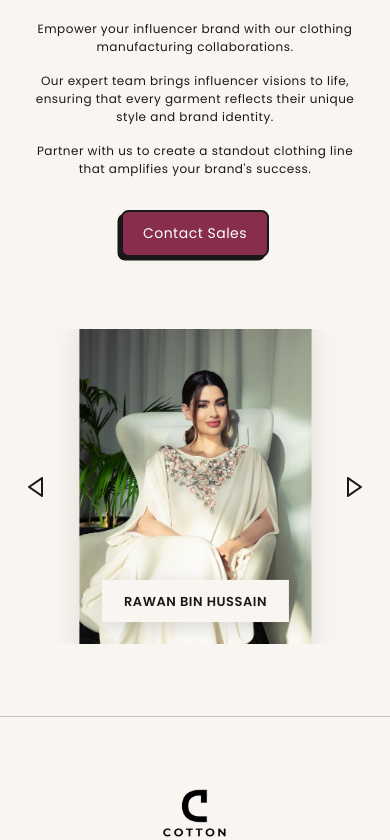
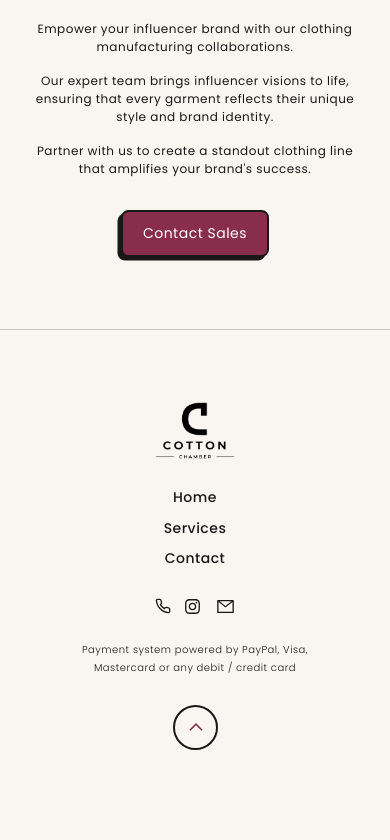
Before and after one commit to CottonChamber/Website, a Next.js app: page /services in a window 390 px wide. Shown: the part 3257-4097 px from the top of the page. After the commit the page ends 4071 px from the top, so only its background shows below. Built offline with nearby package versions, Linux system fonts and the light colour scheme.

Commit message:
Influencer Collaborations Section Change

```diff
--- a/app/components/InfluencersCollaborations.js
+++ b/app/components/InfluencersCollaborations.js
@@ -6,8 +6,6 @@ import ImagesSlider from "./ImagesSlider";
 const InfluencersCollaborations = () => {
   return (
     <div className={styles.influencers_collaborations}>
-      <div className={styles.content}>
-        <div className={styles.text}>
       <h2>Build your brand with our influencer collaborations</h2>
       <div className={styles.divider}></div>
       <p>
@@ -15,21 +13,17 @@ const InfluencersCollaborations = () => {
         collaborations.
       </p>
       <p>
-            Our expert team brings influencer visions to life, ensuring that
-            every garment reflects their unique style and brand identity.
+        Our expert team brings influencer visions to life, ensuring that every
+        garment reflects their unique style and brand identity.
       </p>
       <p>
-            Partner with us to create a standout clothing line that amplifies
-            your brand's success.
+        Partner with us to create a standout clothing line that amplifies your
+        brand's success.
       </p>
       <button className="primary_button">
         <Link href="/contact">Contact Sales</Link>
       </button>
     </div>
-
-        <ImagesSlider />
-      </div>
-    </div>
   );
 };
 
--- a/app/styles/Services.module.scss
+++ b/app/styles/Services.module.scss
@@ -159,22 +159,16 @@
 }
 
 .influencers_collaborations {
-  display: grid;
-  place-items: center;
+  display: flex;
+  flex-direction: column;
+  align-items: center;
+  text-align: center;
 
-  .content {
-    width: 100%;
-    max-width: 1000px;
-    display: flex;
-    justify-content: space-between;
-
-    .text {
   h2 {
-        text-align: left;
     font-size: 32px;
     line-height: 44px;
     font-weight: 700;
-        max-width: 22ch;
+    max-width: 35ch;
     font-family: "Montserrat", sans-serif;
     text-transform: uppercase;
   }
@@ -188,72 +182,11 @@
 
   p {
     padding-bottom: 1.5rem;
-        max-width: 40ch;
+    max-width: 52ch;
   }
 
   button {
     margin-top: 1.25rem;
-      }
-    }
-
-    .slider {
-      position: relative;
-      display: flex;
-      justify-content: center;
-      align-items: center;
-      width: 485px;
-      user-select: none;
-
-      .slide {
-        display: flex;
-        align-items: center;
-        opacity: 0;
-        transition-duration: 1s ease;
-      }
-      .active_slide {
-        opacity: 1;
-        transition-duration: 0.5s;
-        transform: scale(1.08);
-      }
-
-      .image {
-        position: relative;
-        display: grid;
-        place-items: center;
-        width: 350px;
-        height: 485px;
-        box-shadow: 0 7.5px 25px rgba(0, 0, 0, 0.15);
-
-        img {
-          object-fit: cover;
-        }
-
-        .name {
-          text-align: center;
-          text-transform: uppercase;
-          font-weight: 600;
-          position: absolute;
-          bottom: 2.5rem;
-          padding: 1rem 2rem;
-          background-color: #f9f6f2;
-          box-shadow: 0 5px 20px rgba(0, 0, 0, 0.15);
-        }
-      }
-
-      svg {
-        cursor: pointer;
-        position: absolute;
-        width: 32px;
-        height: 32px;
-        color: #181818;
-      }
-      .left_button {
-        left: 0;
-      }
-      .right_button {
-        right: 0;
-      }
-    }
   }
 }
 
@@ -357,14 +290,9 @@
   }
 
   .influencers_collaborations {
-    .content {
-      max-width: 800px;
-
-      .text {
     h2 {
       font-size: 24px;
       line-height: 36px;
-          margin: 0;
     }
 
     .divider {
@@ -375,43 +303,11 @@
     p {
       padding-bottom: 1.25rem;
       font-size: 14px;
-          max-width: 44ch;
+      max-width: 53ch;
     }
 
     button {
       margin-top: 1rem;
-        }
-      }
-
-      .slider {
-        width: 400px;
-        min-width: 400px;
-        position: relative;
-        right: -2rem;
-
-        .image {
-          width: 50vw;
-          max-width: 275px;
-          height: 400px;
-
-          .name {
-            font-size: 14px;
-            bottom: 1.5rem;
-            padding: 0.85rem 1.75rem;
-          }
-        }
-
-        svg {
-          width: 26px;
-          height: 26px;
-        }
-        .left_button {
-          left: 10px;
-        }
-        .right_button {
-          right: 10px;
-        }
-      }
     }
   }
 }
@@ -529,23 +425,10 @@
   }
 
   .influencers_collaborations {
-    display: flex;
-
-    .content {
-      width: 100%;
-      flex-direction: column;
-
-      .text {
-        display: flex;
-        flex-direction: column;
-        align-items: center;
-        text-align: center;
-
     h2 {
       font-size: 20px;
       line-height: 32px;
-          max-width: 450px;
-          text-align: center;
+      max-width: 23ch;
     }
 
     .divider {
@@ -554,45 +437,13 @@
     }
 
     p {
+      max-width: 54ch;
       font-size: 12px;
       padding-bottom: 1rem;
-          max-width: 450px;
     }
 
     button {
       margin-top: 1rem;
-        }
-      }
-
-      .slider {
-        width: 100%;
-        max-width: 100%;
-        margin-top: 4.5rem;
-        overflow: hidden;
-
-        .image {
-          width: 250px;
-          height: 350px;
-          box-shadow: 0 7.5px 25px rgba(0, 0, 0, 0.1);
-
-          .name {
-            font-size: 12px;
-            bottom: 2.5rem;
-            padding: 0.75rem 1.5rem;
-          }
-        }
-
-        svg {
-          width: 26px;
-          height: 26px;
-        }
-        .left_button {
-          left: 6vw;
-        }
-        .right_button {
-          right: 6vw;
-        }
-      }
     }
   }
 }
@@ -633,32 +484,6 @@
       }
     }
   }
-
-  .influencers_collaborations {
-    .content {
-      .slider {
-        .image {
-          width: 225px;
-          height: 325px;
-
-          .name {
-            bottom: 2rem;
-          }
-        }
-
-        svg {
-          width: 24px;
-          height: 24px;
-        }
-        .left_button {
-          left: 5%;
-        }
-        .right_button {
-          right: 5%;
-        }
-      }
-    }
-  }
 }
 
 @media (max-width: 420px) {
@@ -674,27 +499,6 @@
         .before {
           background-position-y: -15px;
           background-size: 320px auto;
-        }
-      }
-    }
-  }
-
-  .influencers_collaborations {
-    .content {
-      .text {
-        h2 {
-          font-size: 20px;
-          line-height: 32px;
-          max-width: 23ch;
-        }
-      }
-
-      .slider {
-        .left_button {
-          left: 2.5%;
-        }
-        .right_button {
-          right: 2.5%;
         }
       }
     }
@@ -730,28 +534,6 @@
       }
     }
   }
-
-  .influencers_collaborations {
-    .content {
-      .slider {
-        .image {
-          width: 215px;
-          height: 315px;
-
-          .name {
-            padding: 0.65rem 1.25rem;
-          }
-        }
-
-        .left_button {
-          left: 0;
-        }
-        .right_button {
-          right: 0;
-        }
-      }
-    }
-  }
 }
 
 @media (max-width: 360px) {
@@ -766,29 +548,6 @@
         .before {
           background-position-y: -2.5px;
           background-size: 260px auto;
-        }
-      }
-    }
-  }
-
-  .influencers_collaborations {
-    .content {
-      .slider {
-        .image {
-          width: 200px;
-          height: 275px;
-
-          .name {
-            font-size: 10px;
-            padding: 0.65rem 1.2rem;
-          }
-        }
-
-        .left_button {
-          left: -5px;
-        }
-        .right_button {
-          right: -5px;
         }
       }
     }
@@ -811,18 +570,4 @@
       }
     }
   }
-
-  .influencers_collaborations {
-    .content {
-      .slider {
-        .image {
-          width: 190px;
-
-          .name {
-            bottom: 1.75rem;
 }
-        }
-      }
-    }
-  }
-}
```
Lines whose indentation alone changed are shown as unchanged.
